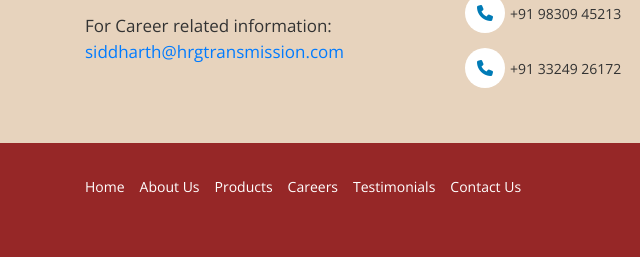
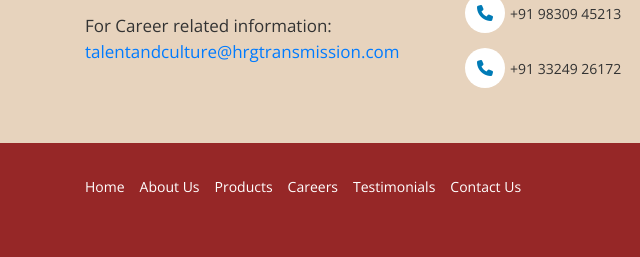
Before and after one commit to Hritam98/HRG, a plain HTML site: page careers.html in a window 1280 px wide. Shown: the part 1806-2063 px from the top of the page, 0-640 px from the left. Drawn offline with nearby package versions, Linux system fonts and the light colour scheme; a script that the page names is missing.

Commit message:
changes2.1

```diff
--- a/careers.html
+++ b/careers.html
@@ -175,7 +175,7 @@
 			  Maheshtala,<br>
 			  West Bengal 700141<br>
 			  <p class="email">For Sales & Support contact us at: <a href="mailto:contact@hrgtransmission.com"> contact@hrgtransmission.com</a></p>
-			  <p class="email">For Career related information:  <a href="mailto:siddharth@hrgtransmission.com"> siddharth@hrgtransmission.com</a></p>
+			  <p class="email">For Career related information:  <a href="mailto:siddharth@hrgtransmission.com"> talentandculture@hrgtransmission.com</a></p>
 			</p>
 		  </div>
 		  <div class="col-md-3 services">
```
Also changed, not shown: index.html (+1 -1 lines), products.html (+1 -1 lines).
